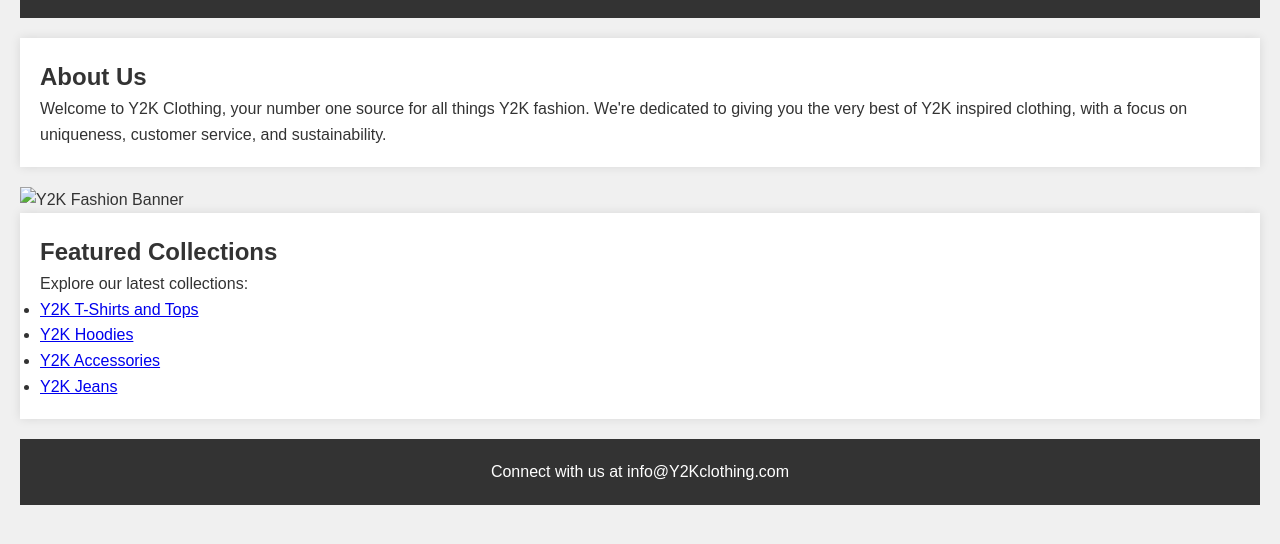
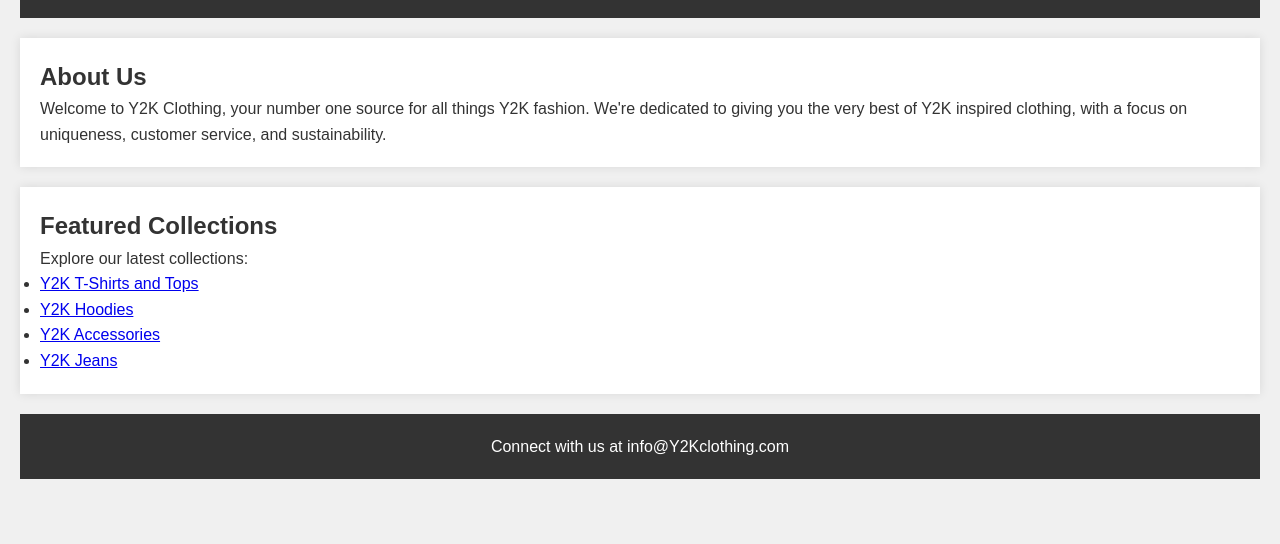
Before and after one commit to Y2KClothing/Y2KClothing.github.io, a plain HTML site: page index.html in a window 1280 px wide. Shown: the part 142-686 px from the top of the page. Drawn offline with Linux system fonts and the light colour scheme.

Commit message:
Update index.html

```diff
--- a/index.html
+++ b/index.html
@@ -23,7 +23,6 @@
             <h2>About Us</h2>
             <p>Welcome to Y2K Clothing, your number one source for all things Y2K fashion. We're dedicated to giving you the very best of Y2K inspired clothing, with a focus on uniqueness, customer service, and sustainability.</p>
         </section>
-        <img src="download/Y2KSTREETWEARZ.jpg" alt="Y2K Fashion Banner" style="width:100%; height:auto;">
         <section>
             <h2>Featured Collections</h2>
             <p>Explore our latest collections:</p>
```
